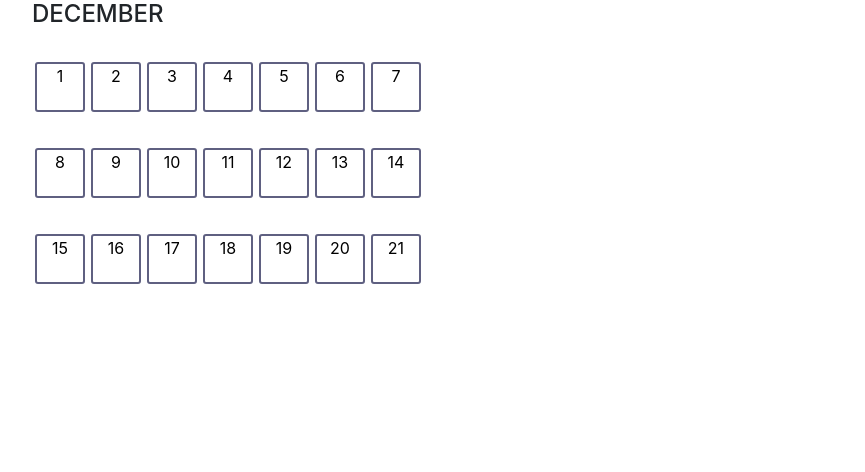
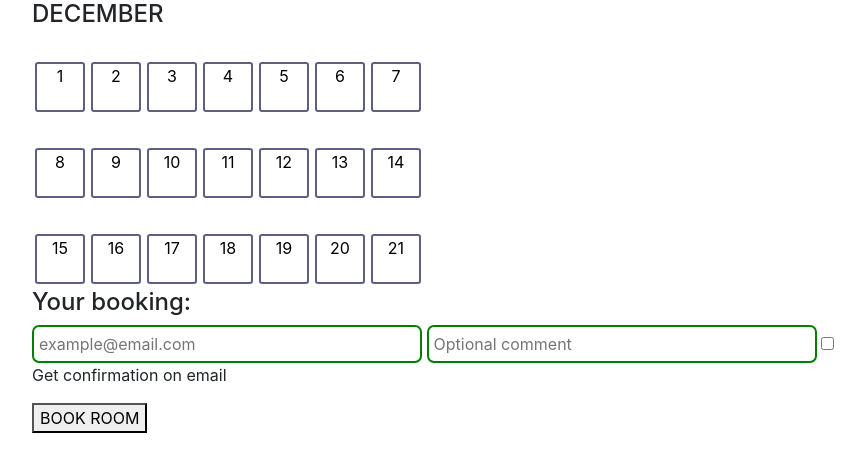
Before and after one commit to maddemeline/EAL-Book, a plain HTML site: page index.html in a window 1280 px wide. Shown: the whole page, without its empty margins (53-918 px from the left). Drawn offline with nearby package versions, Linux system fonts and the light colour scheme.

Commit message:
Added booking form (first version)
Booking form with validation. Needs styling!

```diff
--- a/index.html
+++ b/index.html
@@ -115,6 +115,18 @@
             </div>
         </section>
 
+        <div class="container">
+            <form name="reviewForm" ng-controller="ReviewController as reviewCtrl" ng-submit="reviewForm.$valid" novalidate>
+                <h4>Your booking:</h4>
+
+                <input class="mail" placeholder="example@email.com" ng-model="reviewCtrl.review.author" type="email" required />
+                <input class="mail" placeholder="Optional comment" ng-model="reviewCtrl.review.body" type="email" required />
+
+                <input type="checkbox"><p>Get confirmation on email</p>
+
+                <button class="bookroom">BOOK ROOM</button>
+             </form>
+        </div>
 
 
     </div>
```
